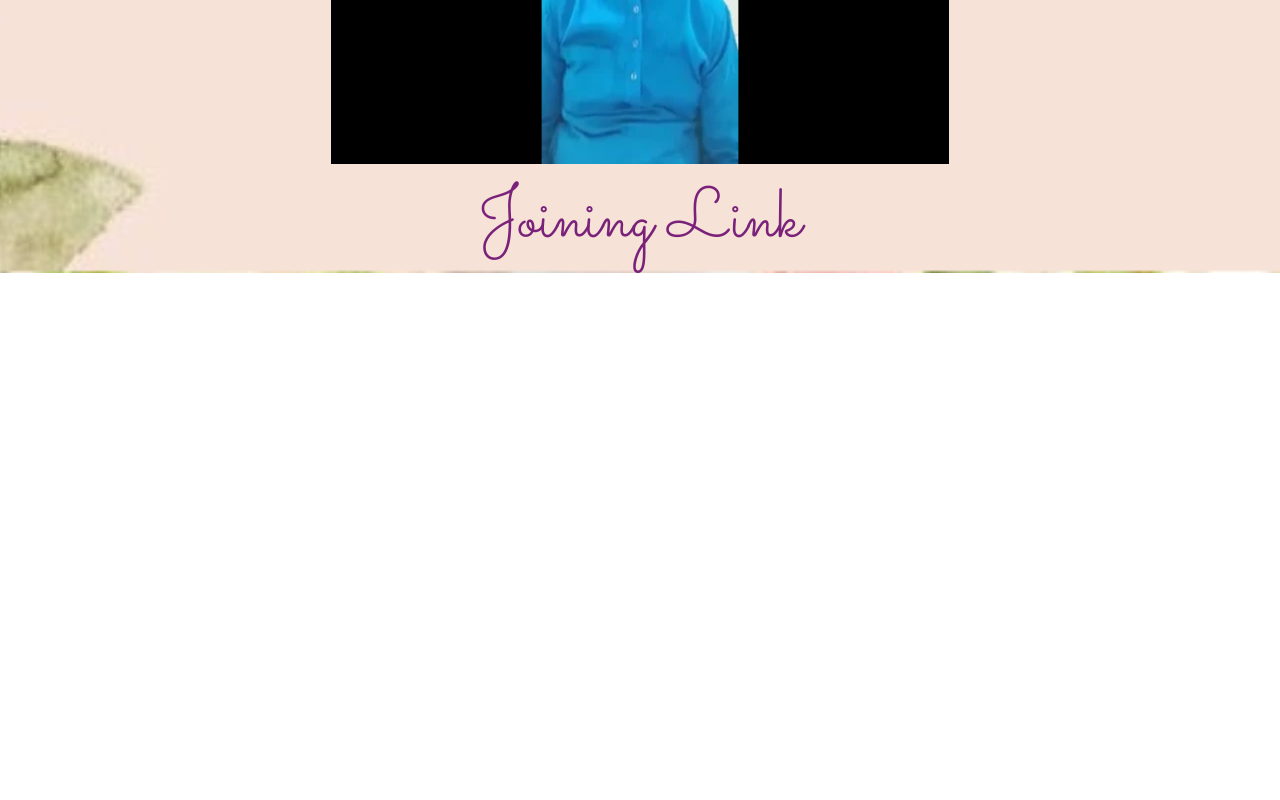
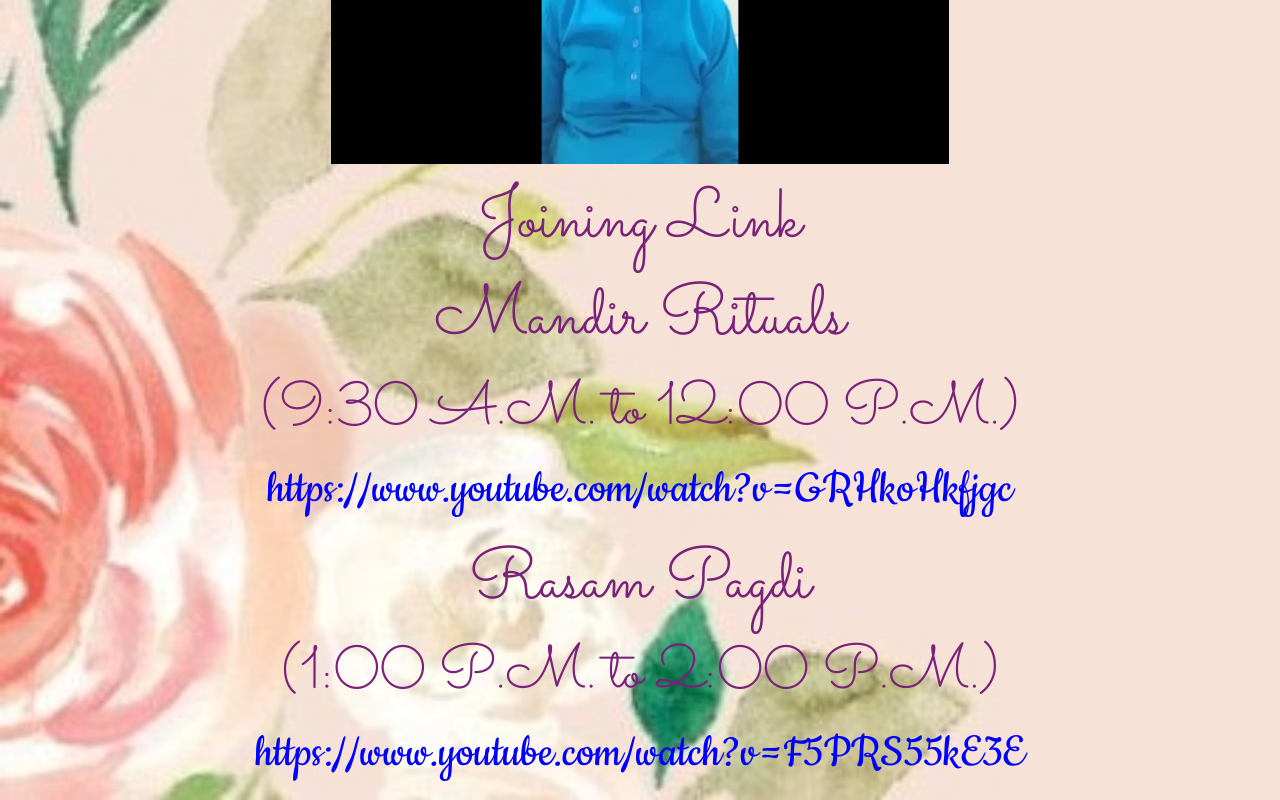
Before and after one commit to sukanya10991/Pushpa-Lata-Katiyar-Prayer-Meet, a plain HTML site: page index.html in a window 1280 px wide. Shown: the part 3880-4680 px from the top of the page. Before the commit the page ends 4153 px from the top, so only its background shows below. Drawn offline with nearby package versions, Linux system fonts and the light colour scheme; a web font is replaced by a local one.

Commit message:
Add files via upload

```diff
--- a/index.html
+++ b/index.html
@@ -79,7 +79,10 @@
             <h1>Pandit Ji's Video</h1>
             <a href="https://drive.google.com/file/d/1j8vTZOGgtyK0lm1a7ob4wqiR_uMsMzMd/preview" target="_blank"><img src="v1.png"></a>
             <h1>Joining Link</h1>
-
+            <h1>Mandir Rituals</h1><h1 id="hola">(9:30 A.M. to 12:00 P.M.)</h1>
+            <a href="https://www.youtube.com/watch?v=GRHkoHkfjgc" target="_blank"><p id="imp">https://www.youtube.com/watch?v=GRHkoHkfjgc</p></a>
+            <h1>Rasam Pagdi</h1><h1 id="hola">(1:00 P.M. to 2:00 P.M.)</h1>
+            <a href="https://www.youtube.com/watch?v=F5PRS55kE3E" target="_blank"><p id="imp">https://www.youtube.com/watch?v=F5PRS55kE3E</p></a>
             </center>
             </div>
             </body>
--- a/style.css
+++ b/style.css
@@ -1,9 +1,8 @@
 body {
     background-image:url("ee.jpg");
-    background-position: center;
-    background-size: cover;
+
+    background-size:cover;
 }
-
 label {
     color: rgb(122, 34, 122) !important;
     font-size: 30px !important;
@@ -177,3 +176,17 @@ h3{
     margin-left:200px !important;
     margin-right:200px !important;
 }
+#imp{
+    color: blue !important;
+    font-family: 'Cookie', cursive !important;
+    font-size: 50px !important;
+    margin-left:200px !important;
+    margin-right:200px !important;
+}
+#hola{
+    color: rgb(122, 34, 122) !important;
+    font-family: 'Sacramento', cursive !important;
+    font-size: 60px !important;
+    margin-left:200px !important;
+    margin-right:200px !important;
+}
```
